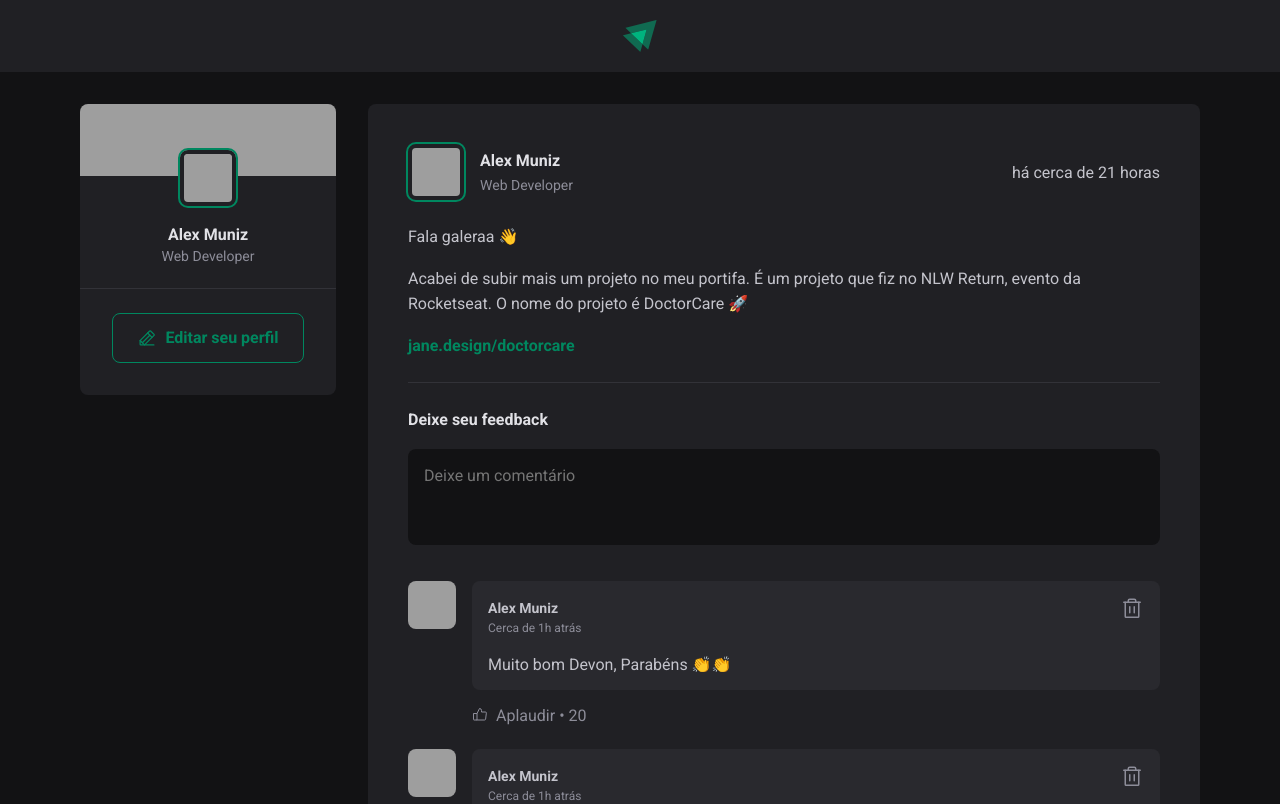
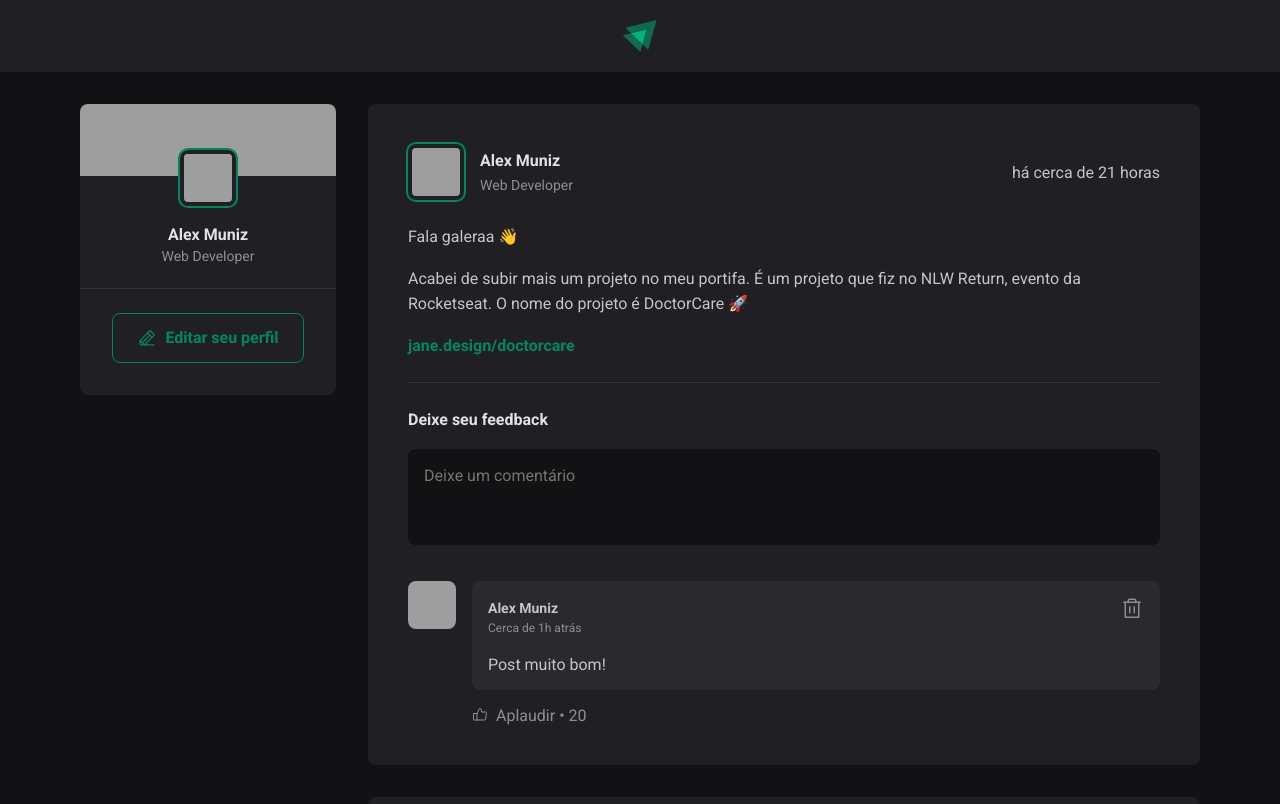
Before and after one commit to alexmuniz96/Social-Media-Feed-in-React, a React (Vite) app: page / in a window 1280 px wide. Shown: the top 804 px of the page. Built offline with nearby package versions, Linux system fonts and the light colour scheme; grey boxes are pictures that could not be loaded.

Commit message:
feat: possible to add new comments

```diff
--- a/src/components/Comment.jsx
+++ b/src/components/Comment.jsx
@@ -2,7 +2,7 @@ import { ThumbsUp, Trash } from 'phosphor-react';
 import { Avatar } from './Avatar';
 import styles from './Comment.module.css';
 
-export function Comment() {
+export function Comment({ content }) {
   return (
     <div className={styles.comment}>
       <Avatar
@@ -20,7 +20,7 @@ export function Comment() {
               <Trash size={24} />
             </button>
           </header>
-          <p>Muito bom Devon, Parabéns 👏👏</p>
+          <p>{content}</p>
         </div>
         <footer>
           <button>
--- a/src/components/Post.jsx
+++ b/src/components/Post.jsx
@@ -1,19 +1,38 @@
-import { format, formatDistanceToNow } from 'date-fns'
+import { format, formatDistanceToNow } from 'date-fns';
 import ptBR from 'date-fns/locale/pt-BR';
+import { useState } from 'react';
 import { Avatar } from './Avatar';
 import { Comment } from './Comment';
 import styles from './Post.module.css';
 
 export function Post({ author, publishedAt, content }) {
 
+  const [comments, setComments] = useState([
+    'Post muito bom!'
+  ]);
+
+  const [newComment, setNewComment] = useState('')
+
   const publishedAtFormatted = format(publishedAt, "dd 'de' MMMM 'às' HH:mm", {
     locale: ptBR
-  })
+  });
 
   const publishedDateRelativeToNow = formatDistanceToNow(publishedAt, {
     locale: ptBR,
     addSuffix: true
-  })
+  });
+
+  function handleCreateNewComment(event) {
+    event.preventDefault()
+
+    setComments([...comments, newComment]);
+    setNewComment('');
+
+  }
+
+  function handleNewCommentChange(event) {
+    setNewComment(event.target.value)
+  }
 
   return (
     <article className={styles.post}>
@@ -42,10 +61,12 @@ export function Post({ author, publishedAt, content }) {
         })}
       </div>
 
-      <form className={styles.commentForm}>
+      <form onSubmit={handleCreateNewComment} className={styles.commentForm}>
         <strong>Deixe seu feedback</strong>
 
         <textarea
+          onChange={handleNewCommentChange}
+          value={newComment}
           placeholder='Deixe um comentário'
         />
 
@@ -55,9 +76,7 @@ export function Post({ author, publishedAt, content }) {
       </form>
 
       <div className={styles.commentList}>
-        <Comment />
-        <Comment />
-        <Comment />
+        {comments.map(comment => <Comment content={comment} />)}
       </div>
     </article>
   )
```
